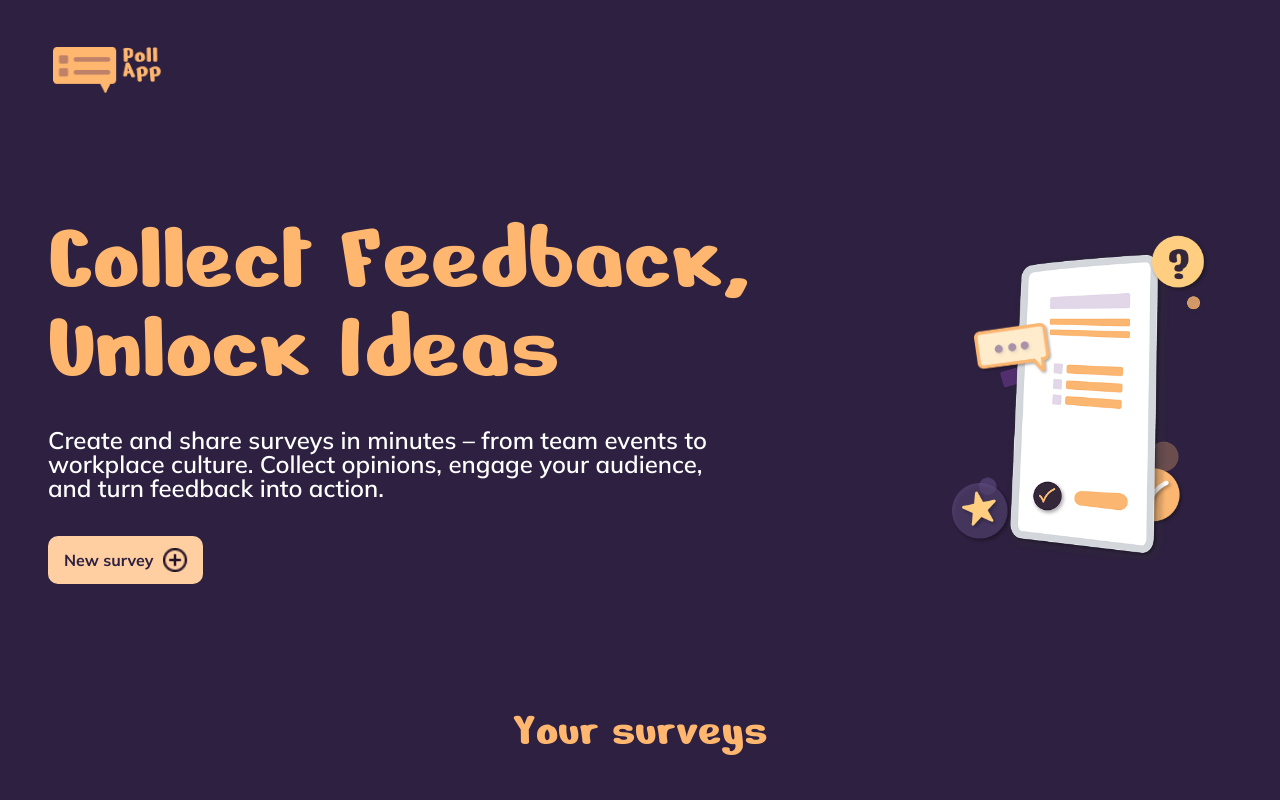
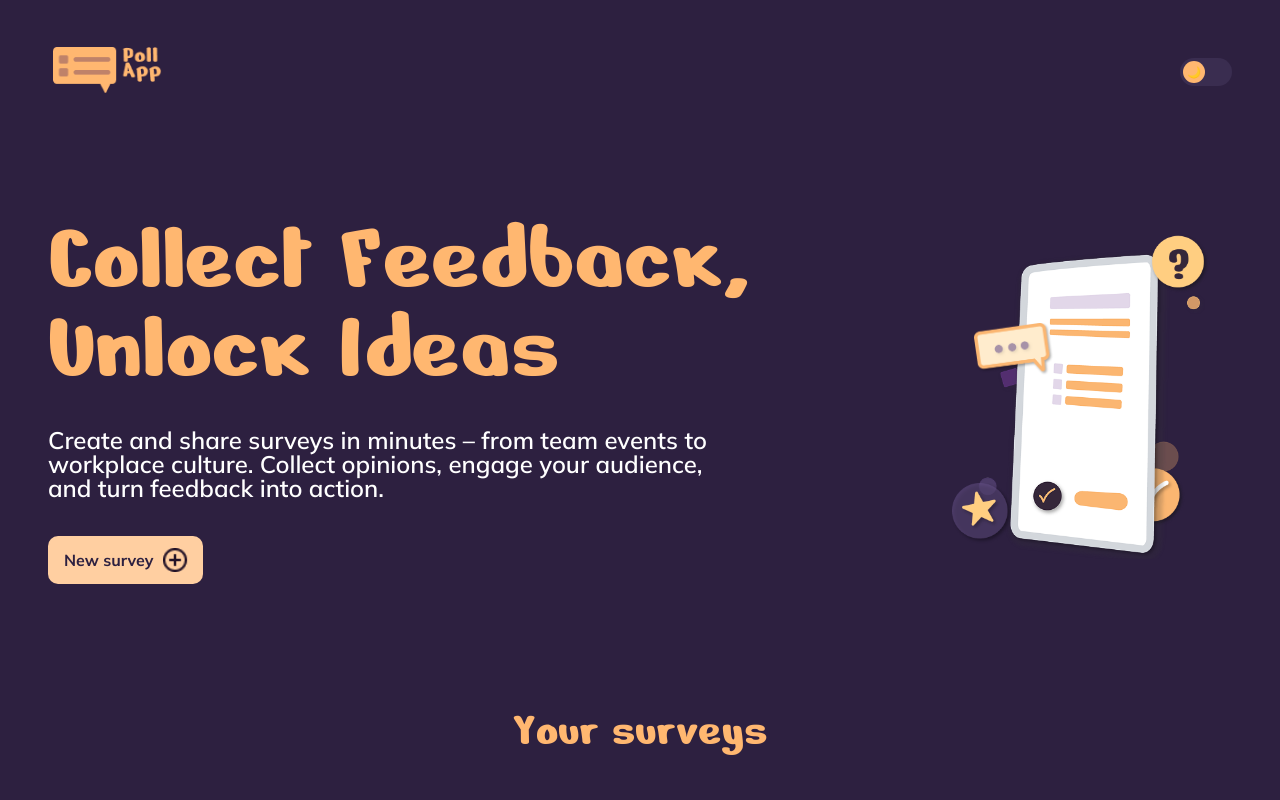
Before and after one commit to milosdimi/angular-pollapp, an Angular app: page / in a window 1280 px wide. Shown: the top 800 px of the page. Built offline with nearby package versions, Linux system fonts and the light colour scheme; no server answers; the database is empty; a web font is replaced by a local one.

Commit message:
feat: implement theme toggle functionality; update styles for dark and light modes; enhance navbar and highlight card components

```diff
--- a/src/app/components/highlight-card/highlight-card.scss
+++ b/src/app/components/highlight-card/highlight-card.scss
@@ -1,5 +1,5 @@
 .card {
-  background-color: var(--color-bg-card-light);
+  background-color: #faf5fe;
   border-radius: 0 80px 0 0;
   padding: 40px 18px;
   cursor: pointer;
@@ -8,10 +8,10 @@
   gap: 10px;
   width: 321px;
   min-height: 310px;
-  transition: opacity 0.2s ease;
+  transition: background-color 0.2s ease;
 
   &:hover {
-    opacity: 0.9;
+    background-color: #f4e9fb;
   }
 
   @media (max-width: 1100px) {
--- a/src/app/components/navbar/navbar.html
+++ b/src/app/components/navbar/navbar.html
@@ -1,14 +1,23 @@
 <nav class="navbar">
   <a routerLink="/" class="navbar__logo">
     <img
-      [src]="theme() === 'dark' ? 'logo/logo-orange.png' : 'logo/logo-purple-dark.png'"
+      [src]="isDark() ? 'logo/logo-orange.png' : 'logo/logo-purple-dark.png'"
       alt="Poll App Logo"
     />
   </a>
-  @if (showCreateButton()) {
-    <button class="navbar__create-btn" (click)="createClick.emit()">
-      <span>Create survey</span>
-      <img class="navbar__create-icon" src="icons/add_circle.png" alt="" />
+  <div class="navbar__right">
+    <button class="theme-toggle" (click)="toggleTheme()" [attr.aria-label]="isDark() ? 'Switch to light mode' : 'Switch to dark mode'">
+      <span class="theme-toggle__track" [class.theme-toggle__track--light]="!isDark()">
+        <span class="theme-toggle__thumb">
+          <span class="theme-toggle__icon">{{ isDark() ? '🌙' : '☀️' }}</span>
+        </span>
+      </span>
     </button>
-  }
+    @if (showCreateButton()) {
+      <button class="navbar__create-btn" (click)="createClick.emit()">
+        <span>Create survey</span>
+        <img class="navbar__create-icon" src="icons/add_circle.png" alt="" />
+      </button>
+    }
+  </div>
 </nav>
--- a/src/app/components/navbar/navbar.scss
+++ b/src/app/components/navbar/navbar.scss
@@ -6,6 +6,12 @@
 
   @media (max-width: 850px) {
     padding-top: 24px;
+  }
+
+  &__right {
+    display: flex;
+    align-items: center;
+    gap: 16px;
   }
 
   &__logo img {
@@ -46,3 +52,48 @@
     opacity: 1;
   }
 }
+
+/* Theme toggle pill */
+.theme-toggle {
+  background: none;
+  border: none;
+  cursor: pointer;
+  padding: 0;
+  display: flex;
+  align-items: center;
+
+  &__track {
+    display: flex;
+    align-items: center;
+    width: 52px;
+    height: 28px;
+    background: var(--color-bg-card-dark);
+    border-radius: 14px;
+    padding: 3px;
+    transition: background 0.3s ease;
+
+    &--light {
+      background: #d4c8e0;
+    }
+  }
+
+  &__thumb {
+    width: 22px;
+    height: 22px;
+    background: var(--color-accent);
+    border-radius: 50%;
+    display: flex;
+    align-items: center;
+    justify-content: center;
+    transition: transform 0.3s ease;
+  }
+
+  &__icon {
+    font-size: 11px;
+    line-height: 1;
+  }
+
+  &__track--light &__thumb {
+    transform: translateX(24px);
+  }
+}
--- a/src/app/components/navbar/navbar.ts
+++ b/src/app/components/navbar/navbar.ts
@@ -1,5 +1,6 @@
-import { Component, input, output } from '@angular/core';
+import { Component, input, output, inject } from '@angular/core';
 import { RouterLink } from '@angular/router';
+import { ThemeService } from '../../services/theme.service';
 
 @Component({
   selector: 'app-navbar',
@@ -8,8 +9,13 @@ import { RouterLink } from '@angular/router';
   styleUrl: './navbar.scss',
 })
 export class Navbar {
-  /** 'dark' = orange logo (dark bg), 'light' = purple logo (light bg) */
-  theme = input<'dark' | 'light'>('dark');
   showCreateButton = input<boolean>(false);
   createClick = output<void>();
+
+  private themeService = inject(ThemeService);
+  isDark = this.themeService.isDark;
+
+  toggleTheme(): void {
+    this.themeService.toggle();
+  }
 }
--- a/src/app/pages/create-survey/create-survey.scss
+++ b/src/app/pages/create-survey/create-survey.scss
@@ -7,7 +7,7 @@
 .card {
   max-width: 1218px;
   margin: 0 auto;
-  background: #35273a;
+  background: var(--color-bg-surface);
   border-radius: 5px 100px 5px 5px;
   padding: 40px 54px;
   display: flex;
@@ -80,7 +80,7 @@
 
 /* Form area */
 .form-area {
-  background: #8e709929;
+  background: var(--color-bg-form-area);
   border-radius: 5px 80px 5px 5px;
   padding: 40px 32px;
 
@@ -157,7 +157,8 @@
   }
 
   &:focus {
-    outline: 2px solid var(--color-accent);
+    outline: none;
+    background: #fee9d4;
   }
 
   &.ng-invalid.ng-touched {
--- a/src/app/pages/survey-detail/survey-detail.scss
+++ b/src/app/pages/survey-detail/survey-detail.scss
@@ -1,5 +1,5 @@
 .page {
-  background-color: var(--color-bg-light);
+  background-color: var(--color-bg-dark);
   min-height: 100vh;
   color: var(--color-text-dark);
 
@@ -20,7 +20,7 @@
 .survey-panel {
   width: 702px;
   flex-shrink: 0;
-  background: #8e709919;
+  background: var(--color-bg-survey-panel);
   border-radius: 0 160px 0 0;
   padding: 40px;
   display: flex;
@@ -63,7 +63,7 @@
     font-family: var(--font-body);
     font-size: 14px;
     font-weight: 500;
-    color: var(--color-text-dark);
+    color: var(--color-text-primary);
   }
 
   &__title {
@@ -79,7 +79,7 @@
     font-size: 16px;
     font-weight: 500;
     line-height: 100%;
-    color: var(--color-text-dark);
+    color: var(--color-text-primary);
   }
 
   &__questions {
@@ -106,7 +106,7 @@
     font-family: var(--font-body);
     font-size: 16px;
     font-weight: 700;
-    color: var(--color-text-dark);
+    color: var(--color-text-primary);
   }
 
   &__hint {
@@ -141,7 +141,7 @@
       font-family: var(--font-body);
       font-size: 14px;
       font-weight: 500;
-      color: var(--color-text-dark);
+      color: var(--color-text-primary);
       cursor: pointer;
       line-height: 1.4;
     }
@@ -151,7 +151,7 @@
 .state-msg {
   font-family: var(--font-body);
   font-size: 16px;
-  color: var(--color-text-dark);
+  color: var(--color-text-primary);
   text-align: center;
   padding: 80px 0;
 
@@ -185,7 +185,7 @@
   &--edit {
     background: transparent;
     border-color: #8e7099;
-    color: var(--color-text-dark);
+    color: var(--color-text-primary);
 
     &:hover { border-color: #ee9236; color: #ee9236; }
   }
@@ -210,7 +210,7 @@
   &--cancel {
     background: transparent;
     border-color: #8e7099;
-    color: var(--color-text-dark);
+    color: var(--color-text-primary);
 
     &:hover { border-color: #8e7099; background: #8e709920; }
   }
@@ -222,7 +222,7 @@
   gap: 6px;
   font-family: var(--font-body);
   font-size: 13px;
-  color: var(--color-text-dark);
+  color: var(--color-text-primary);
 }
 
 /* Footer left group */
@@ -243,7 +243,7 @@
   cursor: pointer;
   transition: color 0.2s ease;
 
-  &:hover { color: var(--color-text-dark); }
+  &:hover { color: var(--color-text-primary); }
 }
 
 /* Share button */
@@ -251,7 +251,7 @@
   padding: 10px 20px;
   background: transparent;
   border: 1.5px solid #8e7099;
-  color: var(--color-text-dark);
+  color: var(--color-text-primary);
   font-family: var(--font-body);
   font-weight: 600;
   font-size: 14px;
@@ -385,7 +385,7 @@
     font-family: var(--font-display);
     font-size: 2rem;
     font-weight: 400;
-    color: var(--color-text-dark);
+    color: var(--color-text-primary);
   }
 
   &__live {
@@ -396,7 +396,7 @@
     font-family: var(--font-body);
     font-size: 16px;
     font-weight: 500;
-    color: var(--color-text-dark);
+    color: var(--color-text-primary);
   }
 
   &__no-answers {
@@ -416,7 +416,7 @@
     font-family: var(--font-body);
     font-size: 16px;
     font-weight: 700;
-    color: var(--color-text-dark);
+    color: var(--color-text-primary);
   }
 }
 
@@ -429,7 +429,7 @@
     font-family: var(--font-body);
     font-size: 14px;
     font-weight: 600;
-    color: var(--color-text-dark);
+    color: var(--color-text-primary);
     width: 16px;
   }
 
--- /dev/null
+++ b/src/app/services/theme.service.ts
@@ -0,0 +1,20 @@
+import { Injectable, signal } from '@angular/core';
+
+@Injectable({ providedIn: 'root' })
+export class ThemeService {
+  readonly isDark = signal<boolean>(true);
+
+  constructor() {
+    const saved = localStorage.getItem('theme');
+    const dark = saved !== 'light';
+    this.isDark.set(dark);
+    document.body.classList.toggle('light-mode', !dark);
+  }
+
+  toggle(): void {
+    const next = !this.isDark();
+    this.isDark.set(next);
+    document.body.classList.toggle('light-mode', !next);
+    localStorage.setItem('theme', next ? 'dark' : 'light');
+  }
+}
--- a/src/styles.scss
+++ b/src/styles.scss
@@ -17,6 +17,11 @@
   --color-bg-card-dark: #3a2d50;
   --color-bg-card-light: #ffffff;
   --color-bg-light: #f5f0ff;
+
+  /* Surface colors for components */
+  --color-bg-surface: #35273a;
+  --color-bg-survey-panel: rgba(142, 112, 153, 0.10);
+  --color-bg-form-area: rgba(142, 112, 153, 0.16);
 
   --color-accent: #ffb770;
   --color-accent-hover: #ffcfa1;
@@ -52,6 +57,19 @@ body {
   color: var(--color-text-primary);
 }
 
+/* ── Light mode ──────────────────────────── */
+body.light-mode {
+  --color-bg-dark: #f2ecfc;
+  --color-bg-card-dark: #e4daf0;
+  --color-bg-card-light: #faf5ff;
+  --color-bg-light: #f2ecfc;
+  --color-bg-surface: #ddd5ea;
+  --color-bg-survey-panel: #d8ceea;
+  --color-bg-form-area: #cfc4e0;
+  --color-text-primary: #2d2040;
+  --color-text-muted: #7a6589;
+}
+
 .container {
   max-width: 1440px;
   margin: 0 auto;
```
